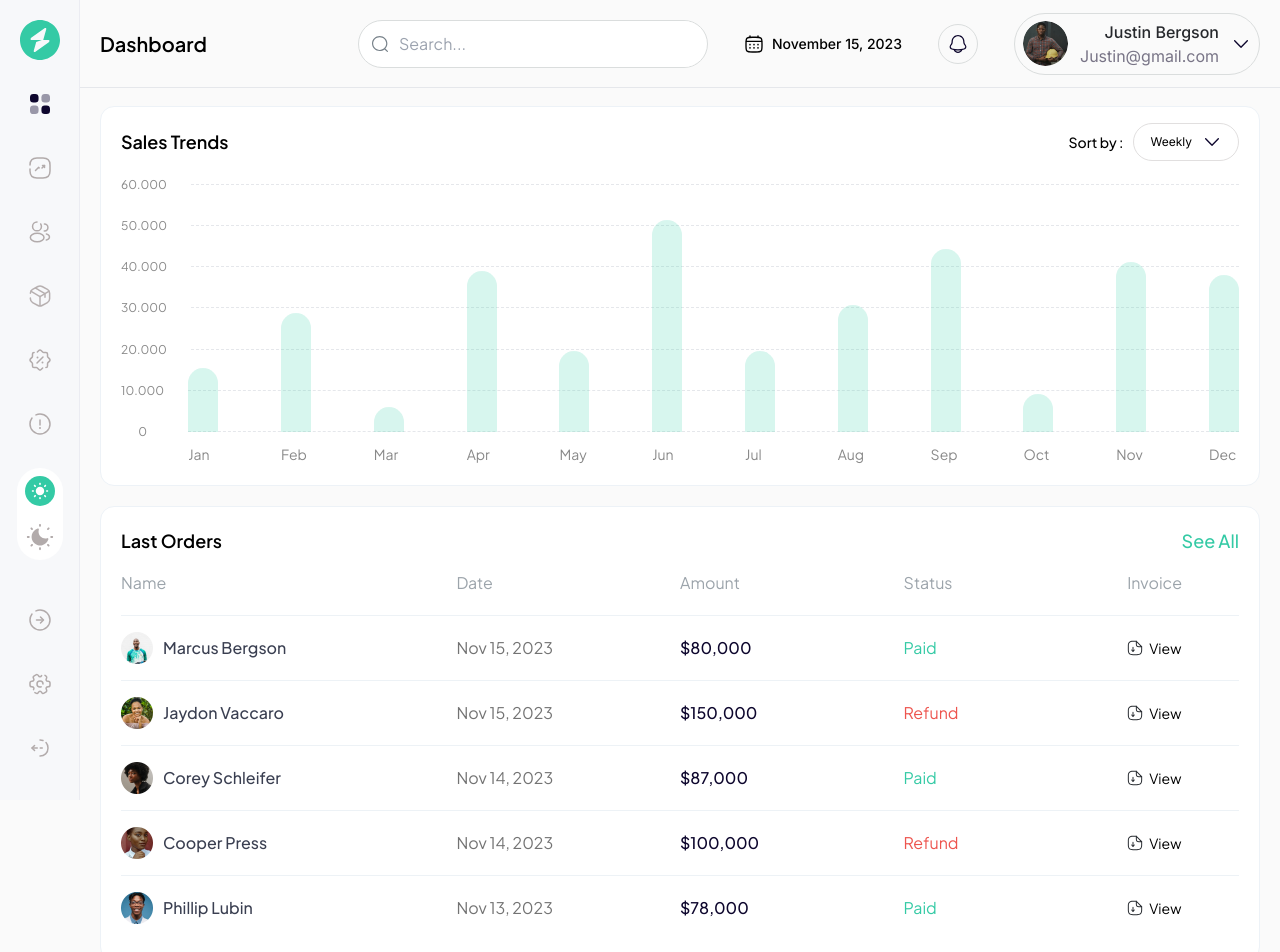
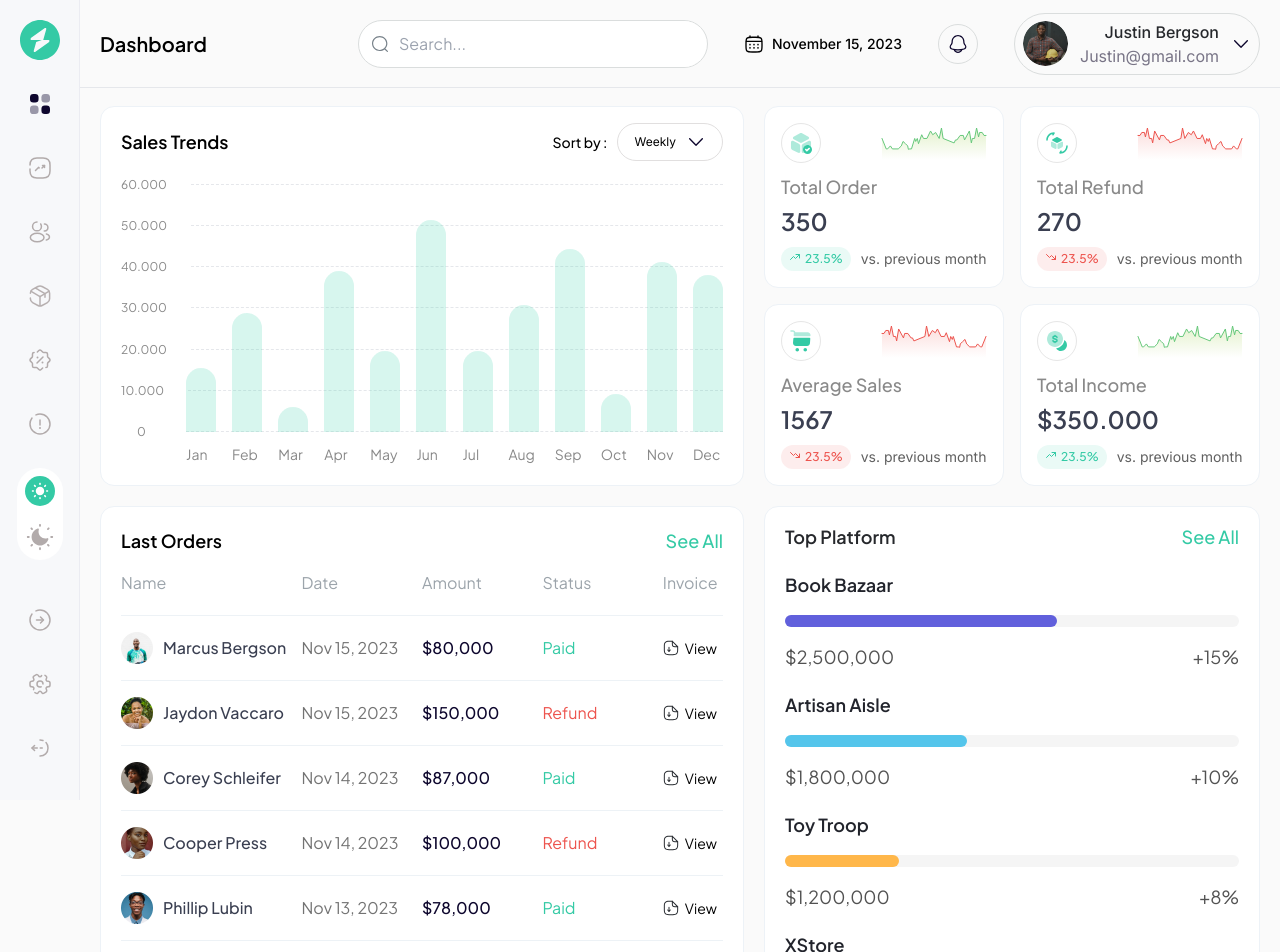
Before and after one commit to Hemdee1/dashboard, a Next.js app: page / in a window 1280 px wide. Shown: the top 952 px of the page. Built offline with nearby package versions, Linux system fonts and the light colour scheme.

Commit message:
added top platform

```diff
--- /dev/null
+++ b/src/components/platformBox.tsx
@@ -0,0 +1,23 @@
+import { topPlatformData } from "@/data";
+
+const PlatformBox = ({ data }: { data: (typeof topPlatformData)[0] }) => {
+  const { color, interest, level, price, title } = data;
+
+  return (
+    <article className="space-y-4">
+      <h2 className="text-[#22242C] text-lg font-semibold">{title}</h2>
+      <div className="w-full h-3 rounded-full bg-[#F5F5F5] relative">
+        <span
+          className="absolute inset-y-0 left-0 w-[30%] bg-secondary rounded-full"
+          style={{ background: color, width: `${level}%` }}
+        />
+      </div>
+      <div className="flex justify-between gap-5 text-lg text-[#525252]">
+        <span> ${price}</span>
+        <span>+{interest}%</span>
+      </div>
+    </article>
+  );
+};
+
+export default PlatformBox;
--- /dev/null
+++ b/src/components/topPlatform.tsx
@@ -0,0 +1,21 @@
+import { topPlatformData } from "@/data";
+import PlatformBox from "./platformBox";
+
+const TopPlatform = () => {
+  return (
+    <section className="py-4 px-5 bg-white border border-[#EDF2F7] rounded-[14px]">
+      <div className="flex justify-between items-center">
+        <h2 className="text-lg font-semibold text-[#26282C]">Top Platform</h2>
+        <button className="text-lg font-medium text-primary">See All</button>
+      </div>
+
+      <div className="mt-5 space-y-5">
+        {topPlatformData.map((data, index) => (
+          <PlatformBox key={index} data={data} />
+        ))}
+      </div>
+    </section>
+  );
+};
+
+export default TopPlatform;
--- a/src/data.ts
+++ b/src/data.ts
@@ -1,3 +1,10 @@
+import {
+  BoxTickIcon,
+  CoinIcon,
+  RotateBoxIcon,
+  ShoppingCartIcon,
+} from "./icons";
+
 export const range = [60, 50, 40, 30, 20, 10, 0];
 
 export const salesData = [
@@ -87,4 +94,73 @@ export const ordersData = [
     amount: "78,000",
     status: "paid",
   },
+  {
+    img: "/images/user5.png",
+    name: "Phillip Lubin",
+    date: "Nov 13, 2023",
+    amount: "78,000",
+    status: "paid",
+  },
 ];
+
+export const comparisonData = [
+  {
+    Icon: BoxTickIcon,
+    title: "Total Order",
+    value: 350,
+    prevMonthValue: 200,
+    rate: 23.5,
+  },
+  {
+    Icon: RotateBoxIcon,
+    title: "Total Refund",
+    value: 270,
+    prevMonthValue: 300,
+    rate: 23.5,
+  },
+  {
+    Icon: ShoppingCartIcon,
+    title: "Average Sales",
+    value: 1567,
+    prevMonthValue: 1700,
+    rate: 23.5,
+  },
+  {
+    Icon: CoinIcon,
+    title: "Total Income",
+    value: 350,
+    prevMonthValue: 200,
+    rate: 23.5,
+  },
+];
+
+export const topPlatformData = [
+  {
+    title: "Book Bazaar",
+    price: "2,500,000",
+    interest: 15,
+    level: 60,
+    color: "#6160DC",
+  },
+  {
+    title: "Artisan Aisle",
+    price: "1,800,000",
+    interest: 10,
+    level: 40,
+    color: "#54C5EB",
+  },
+  {
+    title: "Toy Troop",
+    price: "1,200,000",
+    interest: 8,
+    level: 25,
+    color: "#FFB74A",
+  },
+  {
+    title: "XStore",
+    price: "800,000",
+    interest: 5,
+    level: 10,
+    color: "#FF4A55",
+  },
+];
--- a/src/pages/index.tsx
+++ b/src/pages/index.tsx
@@ -2,6 +2,8 @@ import { Plus_Jakarta_Sans, Inter } from "next/font/google";
 import Layout from "@/components/layout";
 import SalesTrend from "@/components/salesTrend";
 import LastOrder from "@/components/lastOrder";
+import PrevMonthComparison from "@/components/prevMonthComparison";
+import TopPlatform from "@/components/topPlatform";
 
 const jakarta = Plus_Jakarta_Sans({ subsets: ["latin"] });
 const inter = Inter({
@@ -12,12 +14,19 @@ const inter = Inter({
 
 export default function Home() {
   return (
-    // <div className={`${jakarta.className} ${inter.variable}`}>
     <div className={`${jakarta.className} ${inter.variable}`}>
       <Layout>
         <div className="pl-[100px] pt-[106px] pb-5 pr-5 bg-[#FAFAFA] space-y-5">
-          <SalesTrend />
-          <LastOrder />
+          <div className="flex gap-5">
+            <div className="flex gap-5 flex-col w-full">
+              <SalesTrend />
+              <LastOrder />
+            </div>
+            <div className="flex gap-5 flex-col">
+              <PrevMonthComparison />
+              <TopPlatform />
+            </div>
+          </div>
         </div>
       </Layout>
     </div>
```
